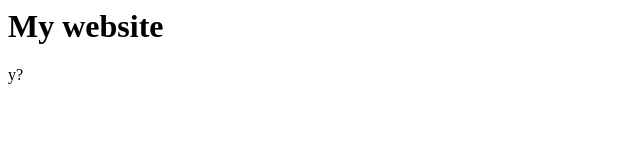
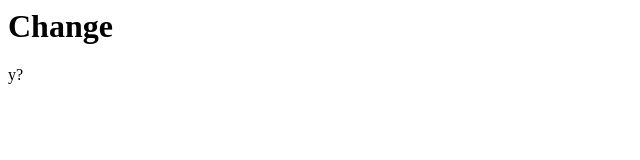
Before and after one commit to Mrosse818/Free, a plain HTML site: page index.html in a window 1280 px wide. Shown: the whole page, without its empty margins (0-640 px from the left). Drawn offline with Linux system fonts and the light colour scheme.

Commit message:
Update index.html

```diff
--- a/index.html
+++ b/index.html
@@ -5,7 +5,7 @@
     <title>Document</title>
 </head>
 <body>
-   <h1>My website</h1>
+   <h1>Change</h1>
    <p>y?</p>
 </body>
 </html>
```
